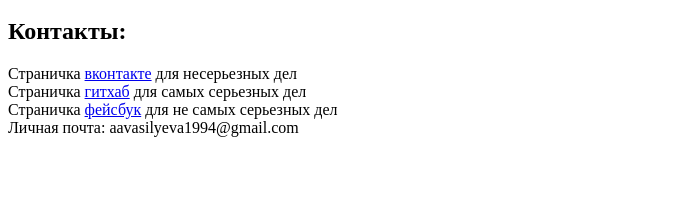
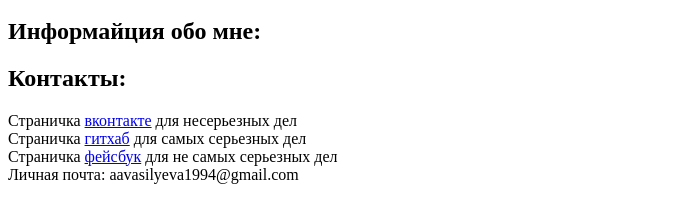
Before and after one commit to aavasilyeva/aavasilyeva.github.io, a plain HTML site: page index.html in a window 1280 px wide. Shown: the part 560-782 px from the top of the page, without its empty margins (0-695 px from the left). Drawn offline with Linux system fonts and the light colour scheme.

Commit message:
Update index.html
добавлен раздел "информация обо мне"

```diff
--- a/index.html
+++ b/index.html
@@ -10,6 +10,7 @@
       <left><h1>Васильева Анастасия</h1></left>
       <left><img alt="Это я" width="50%" src="https://pp.userapi.com/c618718/v618718827/64da/vTM3U2FQ2sc.jpg"></left>
       <br/>
+      <h2>Информайция обо мне:</h2>
       <h2>Контакты:</h2>
       Страничка <a href=https://vk.com/username/>вконтакте</a> для несерьезных дел
       <br/>
```
